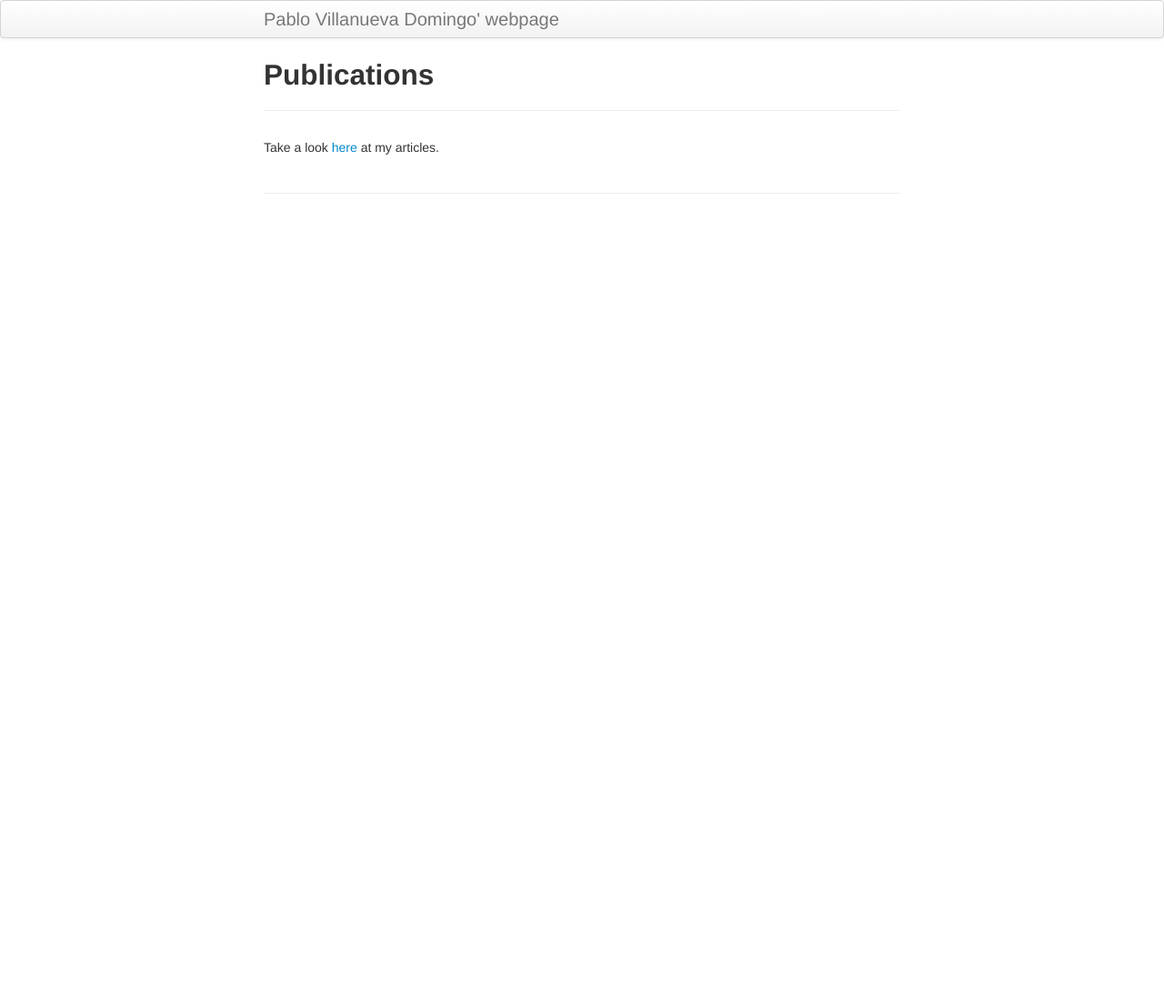
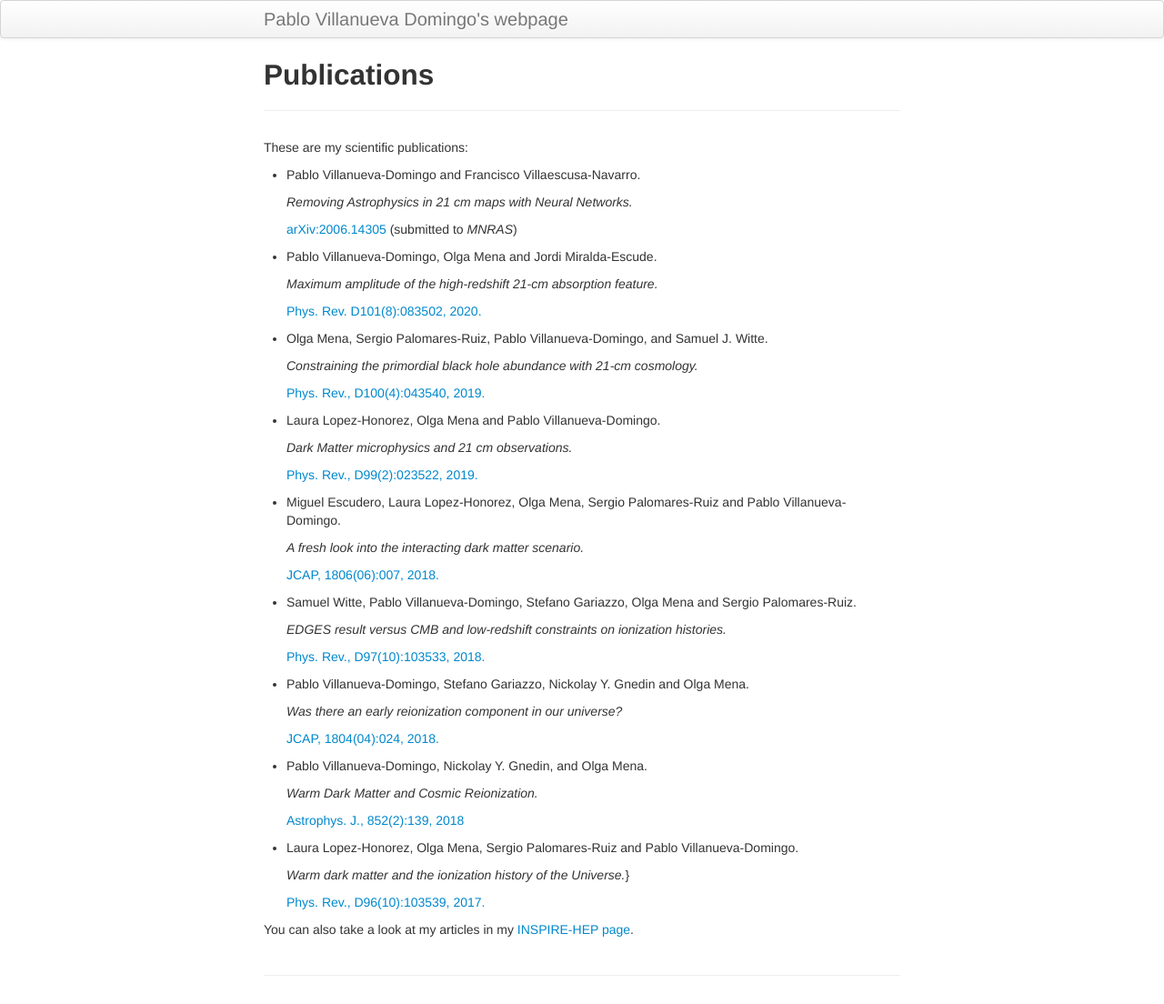
Before and after one commit to PabloVD/PabloVD.github.io, a Jekyll site: the page built from pages/publications.md, in a window 1280 px wide. Shown: the whole page at 91% size. Built offline with Jekyll 4.4.1, drawn with Linux system fonts in a browser that asks for light colours; before the commit the page ends 900 px from its top, so only the background shows below that.

Commit message:
add publications

```diff
--- a/_config.yml
+++ b/_config.yml
@@ -6,7 +6,7 @@ exclude: [".rvmrc", ".rbenv-version", "ReadMe.md", "Rakefile"]
 highlighter: rouge
 
 #theme: jekyll-theme-slate
-title: Pablo Villanueva Domingo' webpage
+title: Pablo Villanueva Domingo's webpage
 name: Pablo Villanueva Domingo
 tagline: Welcome to my homepage
 description: PhD student on Cosmology
--- a/pages/publications.md
+++ b/pages/publications.md
@@ -4,4 +4,70 @@ title: Publications
 description: Scientific articles of Pablo Villanueva Domingo
 ---
 
-Take a look [here](https://inspirehep.net/authors/1615007?ui-citation-summary=true) at my articles.
+These are my scientific publications:
+
+
++ Pablo Villanueva-Domingo and Francisco Villaescusa-Navarro.
+
+	*Removing Astrophysics in 21 cm maps with Neural Networks.*
+
+	[arXiv:2006.14305](https://arxiv.org/abs/2006.14305) (submitted to *MNRAS*)
+
+
++ Pablo Villanueva-Domingo, Olga Mena and Jordi Miralda-Escude.
+
+	*Maximum amplitude of the high-redshift 21-cm absorption feature.*
+
+	[Phys. Rev. D101(8):083502, 2020.](https://journals.aps.org/prd/abstract/10.1103/PhysRevD.100.043540)
+
+
++ Olga Mena, Sergio Palomares-Ruiz, Pablo Villanueva-Domingo, and Samuel J. Witte.
+
+	*Constraining the primordial black hole abundance with 21-cm cosmology.*
+
+	[Phys. Rev., D100(4):043540, 2019.](https://journals.aps.org/prd/abstract/10.1103/PhysRevD.100.043540)
+
+
++ Laura Lopez-Honorez, Olga Mena and Pablo Villanueva-Domingo.
+
+	*Dark Matter microphysics and 21 cm observations.*
+
+	[Phys. Rev., D99(2):023522, 2019.](https://journals.aps.org/prd/abstract/10.1103/PhysRevD.99.023522)
+
+
++ Miguel Escudero, Laura Lopez-Honorez, Olga Mena, Sergio Palomares-Ruiz and Pablo Villanueva-Domingo.
+
+	*A fresh look into the interacting dark matter scenario.*
+
+	[JCAP, 1806(06):007, 2018.](https://iopscience.iop.org/article/10.1088/1475-7516/2018/06/007)
+
+
++ Samuel Witte, Pablo Villanueva-Domingo, Stefano Gariazzo, Olga Mena and Sergio Palomares-Ruiz.
+
+	*EDGES result versus CMB and low-redshift constraints on ionization histories.*
+
+	[Phys. Rev., D97(10):103533, 2018.](https://journals.aps.org/prd/abstract/10.1103/PhysRevD.97.103533)
+
+
++ Pablo Villanueva-Domingo, Stefano Gariazzo, Nickolay Y. Gnedin and Olga Mena.
+
+	*Was there an early reionization component in our universe?*
+
+	[JCAP, 1804(04):024, 2018.](https://iopscience.iop.org/article/10.1088/1475-7516/2018/04/024)
+
+
++ Pablo Villanueva-Domingo, Nickolay Y. Gnedin, and Olga Mena.
+
+	*Warm Dark Matter and Cosmic Reionization.*
+
+	[Astrophys. J., 852(2):139, 2018](https://iopscience.iop.org/article/10.3847/1538-4357/aa9ff5)
+
+
++ Laura Lopez-Honorez, Olga Mena, Sergio Palomares-Ruiz and Pablo Villanueva-Domingo.
+
+	*Warm dark matter and the ionization history of the Universe.*}
+
+	[Phys. Rev., D96(10):103539, 2017.](https://journals.aps.org/prd/abstract/10.1103/PhysRevD.96.103539)
+
+
+You can also take a look at my articles in my [INSPIRE-HEP page](https://inspirehep.net/authors/1615007?ui-citation-summary=true).
```
Also changed, not shown: index.md (+6 -0 lines), assets/githublogo.png (added), 7 other files.
